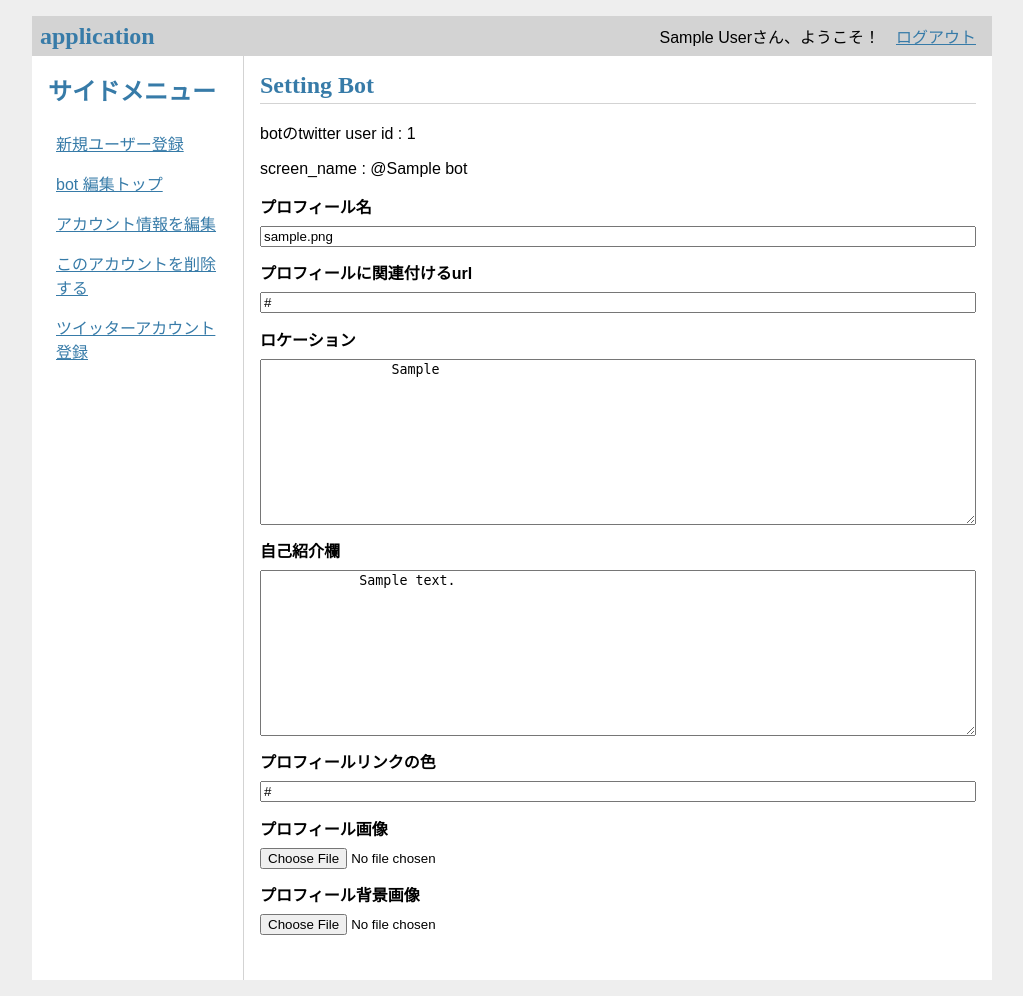
After one commit to TwilightUncle/TwitterBot, a Flask app: page /bot/edit/1 in a window 1280 px wide. The commit adds this page. Shown: the whole page, without its empty margins (128-1151 px from the left). Run offline with Flask 2, Linux system fonts and the light colour scheme; the visitor is signed in with stand-in values (Sample User, id 1); tables that the repository leaves empty hold one stand-in row (values such as "Sample post"); parts of the project's set-up code (start-up, migrations or seed data) failed here and were passed over.

Commit message:
add bot edit page

```diff
--- a/app/__init__.py
+++ b/app/__init__.py
@@ -39,10 +39,12 @@ def create_app(config_name='default', db_path=None):
     app.register_blueprint(api.app, url_prefix='/api')
     from app.views import auth
     app.register_blueprint(auth.app, url_prefix='/auth')
-    from app.views import oauth
-    app.register_blueprint(oauth.app, url_prefix='/oauth')
+    # from app.views import oauth
+    # app.register_blueprint(oauth.app, url_prefix='/oauth')
     from app.views import user
     app.register_blueprint(user.app, url_prefix='/user')
+    from app.views import bot
+    app.register_blueprint(bot.app, url_prefix='/bot')
 
     app.add_url_rule('/', endpoint='index')
 
--- a/app/templates/base.html
+++ b/app/templates/base.html
@@ -24,6 +24,7 @@
         {% endif %}
         {% if g.user.is_staff %}
           <li><a href="{{ url_for('auth.register') }}">新規ユーザー登録</a></li>
+          <li><a href="{{ url_for('bot.index') }}">bot 編集トップ</a></li>
         {% endif %}
         <li><a href="{{ url_for('auth.edit') }}">アカウント情報を編集</a></li>
         <li><a href="{{ url_for('auth.delete') }}" onclick="return confirm('ほんとに削除しますか？');">このアカウントを削除する</a></li>
--- /dev/null
+++ b/app/templates/bot/edit.html
@@ -0,0 +1,58 @@
+{% extends 'base.html' %}
+
+{% block header %}
+  <h1>{% block title %}Setting Bot{% endblock %}</h1>
+{% endblock %}
+
+{% block content %}
+    <p>botのtwitter user id : {{ bot.twitter_user_id }}</p>
+    <p>screen_name : @{{ bot.screen_name }}</p>
+    <form method="POST" enctype="multipart/form-data">
+        <label for="profile_name">プロフィール名</label>
+        <input
+            type="text"
+            name="profile_name"
+            id="profile_name"
+            {% if bot.profile_name %}value="{{ bot.profile_name }}"{% endif %}>
+
+        <label for="url">プロフィールに関連付けるurl</label>
+        <input
+            type="text"
+            name="url"
+            id="url"
+            {% if bot.url %}value="{{ bot.url }}"{% endif %}>
+
+        <label for="location">ロケーション</label>
+        <textarea name="location" id="location">
+                {% if bot.location %}{{ bot.location }}{% endif %}
+        </textarea>
+
+        <label for="description">自己紹介欄</label>
+        <textarea name="description" id="description">
+            {% if bot.description %}{{ bot.description }}{% endif %}
+        </textarea>
+
+        <label for="link_color">プロフィールリンクの色</label>
+        <input
+            type="text"
+            name="link_color"
+            id="link_color"
+            {% if bot.link_color %}value="{{ bot.link_color }}"{% endif %}>
+
+        <label for="profile_image_path">プロフィール画像</label>
+        <input
+            type="file"
+            name="profile_image_path"
+            id="profile_image_path"
+            {% if bot.profile_image_path %}value="{{ bot.profile_image_path }}"{% endif %}
+            accept="image/jpeg,image/png">
+
+        <label for="background_image_path">プロフィール背景画像</label>
+        <input
+            type="file"
+            name="background_image_path"
+            id="background_image_path"
+            {% if bot.background_image_path %}value="{{ bot.background_image_path }}"{% endif %}
+            accept="image/jpeg,image/png">
+    </form>
+{% endblock %}
--- /dev/null
+++ b/app/views/bot.py
@@ -0,0 +1,29 @@
+import os
+from flask import (
+    Blueprint, flash, g, redirect, render_template, request, session, url_for, send_from_directory
+)
+from werkzeug.utils import secure_filename
+from app.database import db
+from app.models import Bot
+from app.views.common import set_session_message, getHttpErrorText, getAllErrorText
+from app.views.auth import login_required, is_staff
+from lib.twitter import usersShow
+
+
+app = Blueprint('bot', __name__)
+
+
+@app.route("/")
+@login_required
+@is_staff
+def index():
+    bot_list = db.session.query(Bot).filter(Bot.owner_id==g.user.id).all()
+    return render_template('bot/index.html', bot_list=bot_list)
+
+
+@app.route("/edit/<bot_id>")
+@login_required
+@is_staff
+def edit(bot_id):
+    bot = db.session.query(Bot).filter(Bot.id==bot_id).first()
+    return render_template('bot/edit.html', bot=bot)
```
Also changed, not shown: app/templates/bot/index.html (added, +18 -0 lines).
